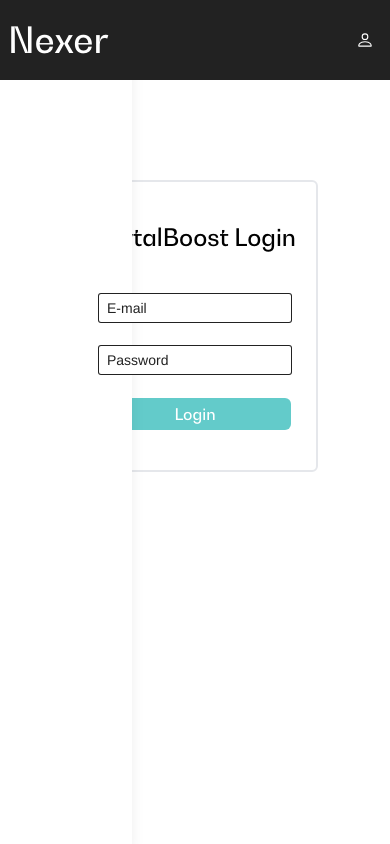
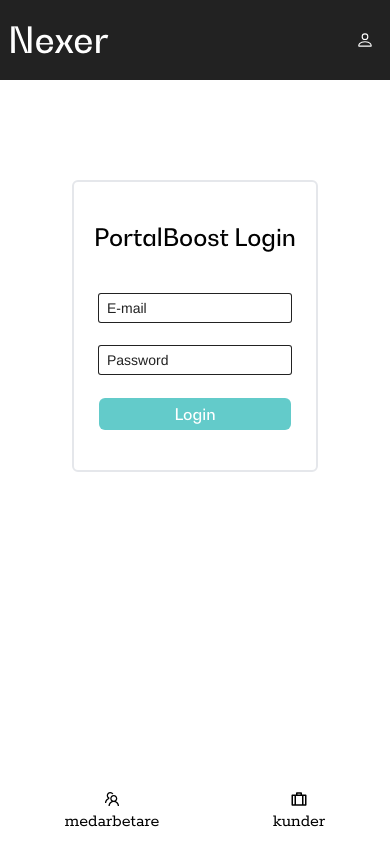
Before and after one commit to PortalBoost/PortalBoost, a React (Vite) app in the folder PortalBoost/ClientApp/: page / in a window 390 px wide. Built offline with nearby package versions, Linux system fonts and the light colour scheme; a web font is replaced by a local one.

Commit message:
navbar for mobile devices, without functionality

```diff
--- a/PortalBoost/ClientApp/src/App.tsx
+++ b/PortalBoost/ClientApp/src/App.tsx
@@ -9,6 +9,7 @@
 import LoginPage from "./pages/loginPage/LoginPage";
 import Header from './components/header/Header';
 import Navbar from './components/navBar/Navbar';
+import MobileNavbar from './components/navBar/MobileNavBar';
 import successfullLogin from "./atoms/successfulLogin";
 
 
@@ -21,7 +22,9 @@
     <Router>
 
       <Header />
-      <Navbar/>
+      {/* <Navbar/> */}
+      {/* navbar för mobilläge */}
+      <MobileNavbar />
 
       <ContentWrapper>
 
--- a/PortalBoost/ClientApp/src/components/navBar/MobileNavBar.tsx
+++ b/PortalBoost/ClientApp/src/components/navBar/MobileNavBar.tsx
@@ -1,31 +1,31 @@
-import {BsPerson} from 'react-icons/bs'
-import { useState} from 'react'
+import {RiSuitcaseLine} from 'react-icons/ri'
+import {AiOutlineTeam} from 'react-icons/ai'
 
-const MobileNavbar: React.FC<{}> = () => {
-
-const [isOpen, setIsOpen] = useState(true)
-
+const MobileNavBar: React.FC<{}> = () => {
 
 	return (
-		<div className="fixed bottom-0 h-s30 w-screen flex flex-col
-		 dark:bg-n-gray">
+		<div className="fixed bottom-0 flex
+		 dark:bg-n-gray shadow-xl">
+			<div className=" text-black border-pink-700">
 
-		<div className="mt-40 text-white p-4">
-		<ul className="hover:text-n-purple gap-4">
+				<ul className=" flex justify-around p-2 w-screen ">
+
 					{/* länk till personsida */}
-			{/* ikon till personer */}
-			<li>
-				medarbetare
+					<li className="hover:text-n-turquoise-dark  border-pink-600 grid justify-items-center">
+						<p><AiOutlineTeam /></p>
+						<p>medarbetare</p>
 					</li>
-			{/* ikon till företag */}
+
 					{/* länk till companysida */}
-			<li>
-				kunder
+					<li className="hover:text-n-turquoise-dark grid justify-items-center">
+						<p><RiSuitcaseLine /></p>
+						<p>kunder</p>
 					</li>
+
 				</ul>
 			</div>
 		</div>
 	)
 }
 
-export default MobileNavbar
+export default MobileNavBar
```
Lines whose indentation alone changed are shown as unchanged.
